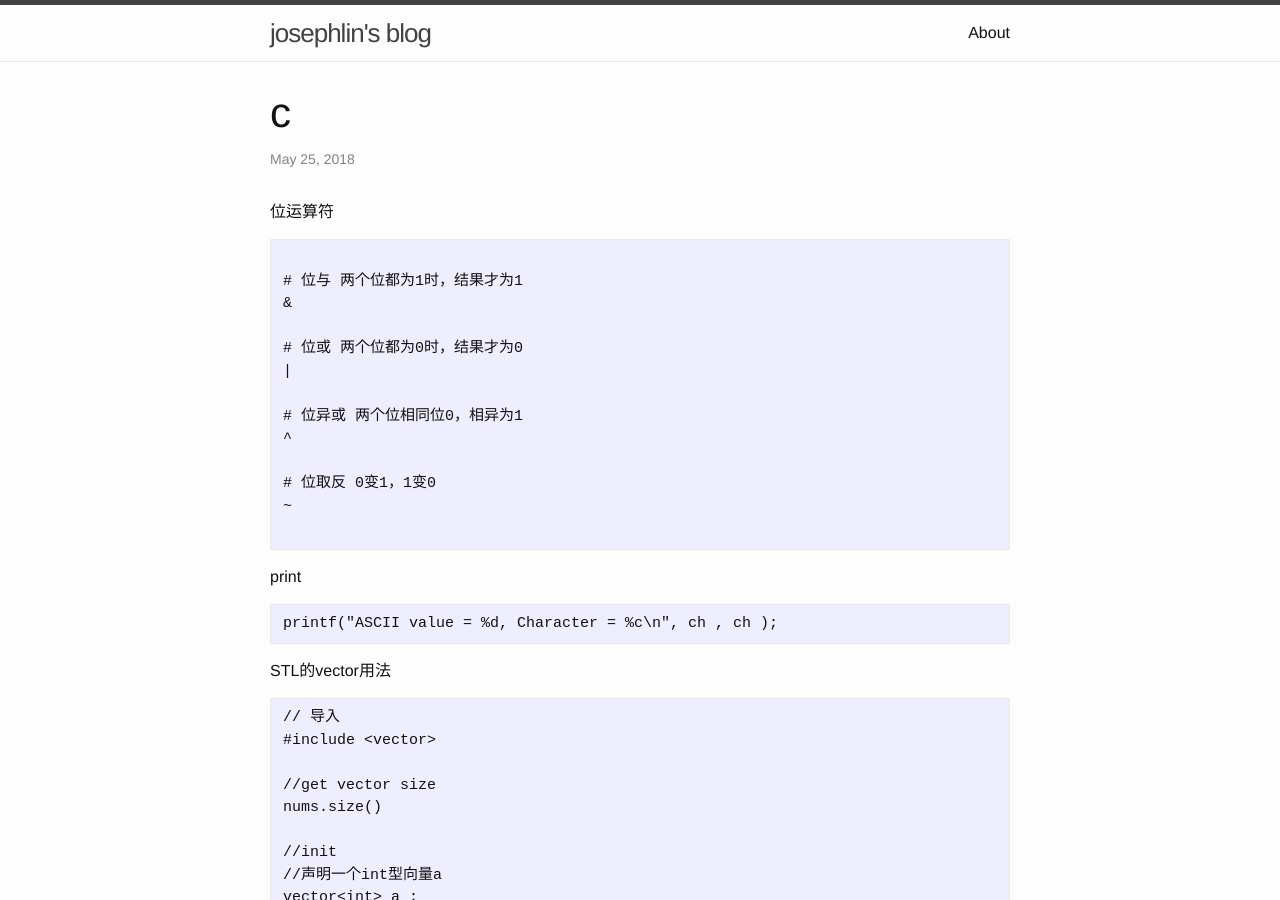
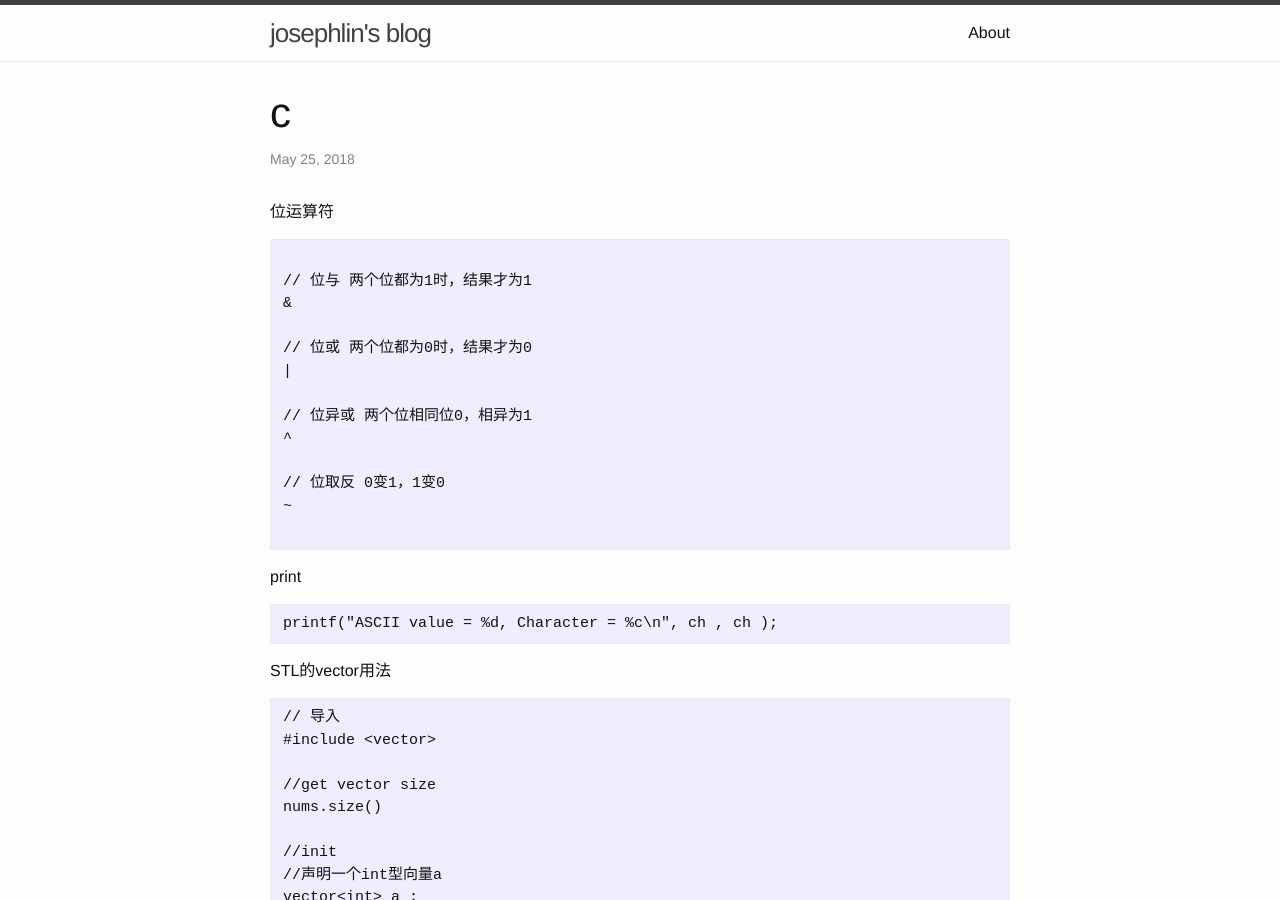
Before and after one commit to josephstalin117/josephstalin117.github.io, a Jekyll site: the page built from _posts/2018-5-25-c.markdown, in a window 1280 px wide and 900 px high. Built offline with Jekyll 4.4.1, drawn with Linux system fonts in a browser that asks for light colours.

Commit message:
edit # to //

````diff
--- a/_posts/2018-5-25-c.markdown
+++ b/_posts/2018-5-25-c.markdown
@@ -9,16 +9,16 @@ categories: language
 
 ```
 
-# 位与 两个位都为1时，结果才为1
+// 位与 两个位都为1时，结果才为1
 &
 
-# 位或 两个位都为0时，结果才为0
+// 位或 两个位都为0时，结果才为0
 |
 
-# 位异或 两个位相同位0，相异为1
+// 位异或 两个位相同位0，相异为1
 ^
 
-# 位取反 0变1，1变0
+// 位取反 0变1，1变0
 ~
 
 ```
````
